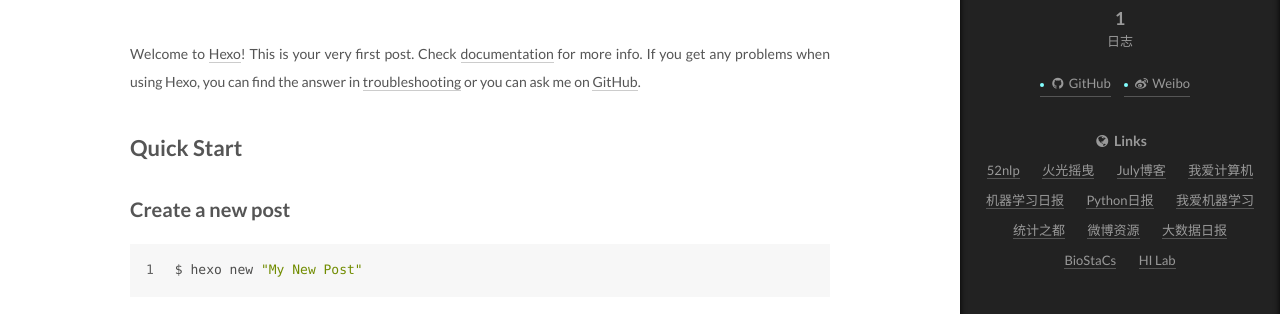
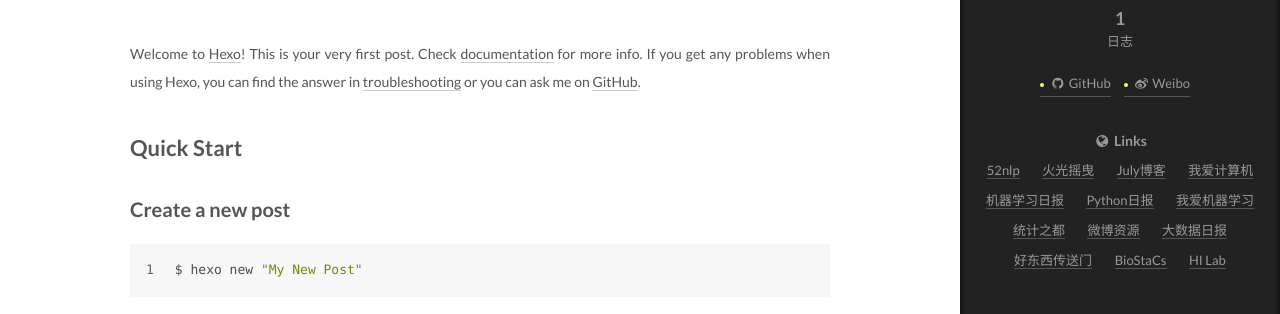
Before and after one commit to qgzang/qgzang.gihub.io, a plain HTML site: page 2016/05/09/hello-world/index.html in a window 1280 px wide. Both pictures are taken after a click on the item "站点概览". Shown: the part 263-577 px from the top of the page. Drawn offline with nearby package versions, Linux system fonts and the light colour scheme; some packages are replaced by stand-ins of ours; a script that the page names is missing.

Commit message:
Site updated: 2016-05-09 23:51:39

```diff
--- a/2016/05/09/hello-world/index.html
+++ b/2016/05/09/hello-world/index.html
@@ -558,6 +558,10 @@
                 </li>
 
                 <li class="links-of-blogroll-item">
+                  <a href="http://www.weibo.com/haoawesome?is_all=1" title="好东西传送门" target="_blank">好东西传送门</a>
+                </li>
+
+                <li class="links-of-blogroll-item">
                   <a href="http://www.biostacs.com/" title="BioStaCs" target="_blank">BioStaCs</a>
                 </li>
 
--- a/css/main.css
+++ b/css/main.css
@@ -1663,7 +1663,7 @@
   width: 4px;
   height: 4px;
   border-radius: 50%;
-  background: #82ffff;
+  background: #fbff71;
 }
 .links-of-blogroll {
   font-size: 13px;
```
Also changed, not shown: 404.html (+4 -0 lines), 404/index.html (+4 -0 lines), about/index.html (+4 -0 lines), archives/2016/05/index.html (+4 -0 lines), archives/2016/index.html (+4 -0 lines), archives/index.html (+4 -0 lines), categories/index.html (+4 -0 lines), index.html (+4 -0 lines), tags/index.html (+4 -0 lines).
